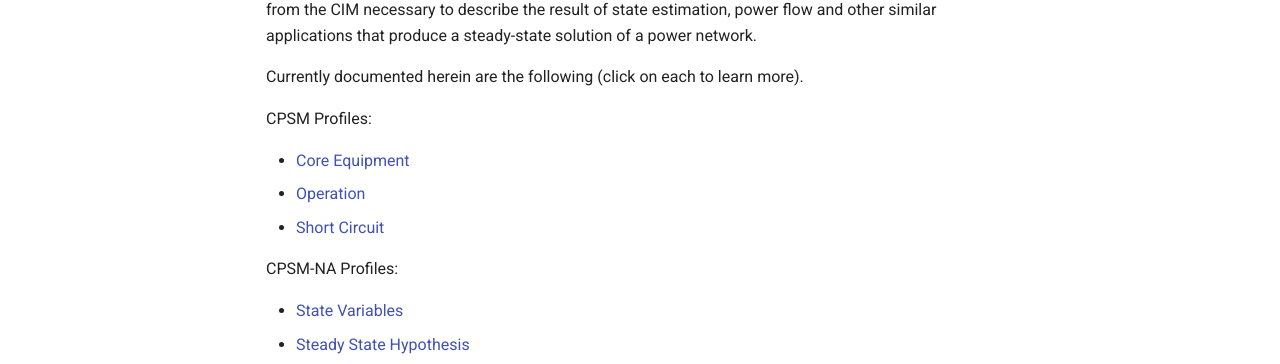
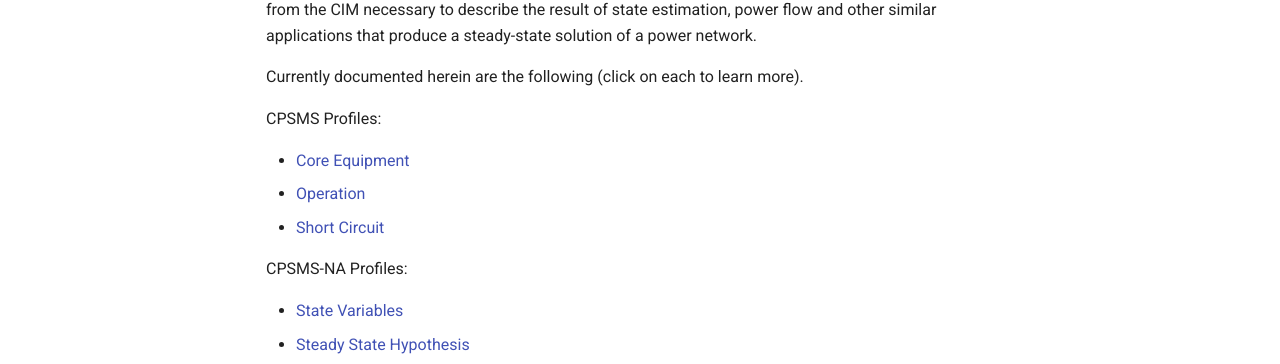
Before and after one commit to cimug-org/cpsm-docs, an MkDocs documentation site: the page built from docs/index.md, in a window 1280 px wide and 953 px high. Shown: the part 401-765 px from the top of the window. Built offline with MkDocs 1.6.1 and Material for MkDocs 9.7.7, drawn with Linux system fonts in a browser that asks for light colours; comment, search, counter and statistics services are not loaded.

Commit message:
Update index.md

```diff
--- a/docs/index.md
+++ b/docs/index.md
@@ -5,13 +5,13 @@ In particular, the CPSM is the set of Common Information Model (CIM) profiles th
 
 Currently documented herein are the following (click on each to learn more).
 
-CPSM Profiles:
+CPSMS Profiles:
 
 - [Core Equipment](./Core Equipment/index.md)
 - [Operation](./Operation/index.md)
 - [Short Circuit](./Short Circuit/index.md)
 
-CPSM-NA Profiles:
+CPSMS-NA Profiles:
 
 - [State Variables](./State Variables/index.md)
 - [Steady State Hypothesis](./Steady State Hypothesis/index.md)
```
